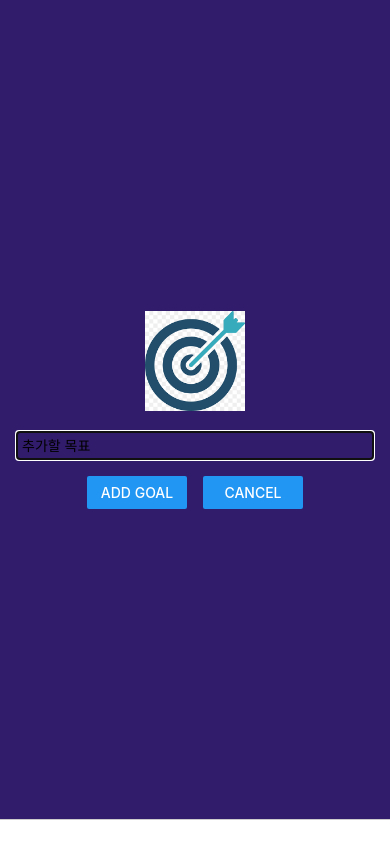
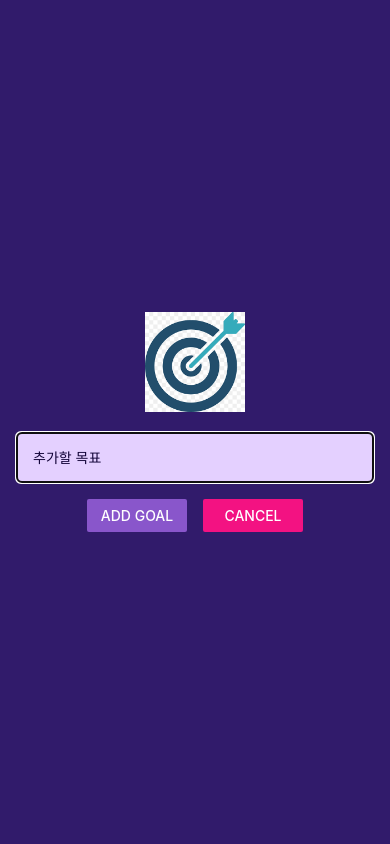
Before and after one commit to Laejun-Kim/RNCOURSE, a React Native app: screen / in a window 390 px wide. Both pictures are taken after a click on the button "ADD NEW GOAL". Built offline with nearby package versions, Linux system fonts and the light colour scheme.

Commit message:
Refactor styling and add status bar

```diff
--- a/App.jsx
+++ b/App.jsx
@@ -1,6 +1,7 @@
 import { StyleSheet, View, FlatList, Button } from "react-native";
 import GoalItem from "./components/GoalItem";
 import GoalInput from "./components/GoalInput";
+import { StatusBar } from "expo-status-bar";
 import { useState } from "react";
 
 export default function App() {
@@ -30,6 +31,8 @@
   }
 
   return (
+    <>
+      <StatusBar style="light" />
       <View style={styles.appContainer}>
         <Button
           title="Add New Goal"
@@ -59,6 +62,7 @@
           />
         </View>
       </View>
+    </>
   );
 }
 
--- a/app.json
+++ b/app.json
@@ -6,6 +6,7 @@
     "orientation": "portrait",
     "icon": "./assets/icon.png",
     "userInterfaceStyle": "light",
+    "backgroundColor": "#1e085a",
     "splash": {
       "image": "./assets/splash.png",
       "resizeMode": "contain",
--- a/components/GoalInput.jsx
+++ b/components/GoalInput.jsx
@@ -33,10 +33,10 @@
         />
         <View style={styles.buttonContainer}>
           <View style={styles.button}>
-            <Button title="Add Goal" onPress={addGoalHandler} />
+            <Button title="Add Goal" onPress={addGoalHandler} color="#8956cb" />
           </View>
           <View style={styles.button}>
-            <Button title="Cancel" onPress={onCancel} />
+            <Button title="Cancel" onPress={onCancel} color="#f31282" />
           </View>
         </View>
       </View>
@@ -51,16 +51,16 @@
     flex: 1,
     justifyContent: "center",
     alignItems: "center",
-    marginBottom: 24,
     padding: 16,
-    borderBottomWidth: 1,
-    borderBottomColor: "#cccccc",
     backgroundColor: "#311b6b",
   },
   textInput: {
-    borderColor: "#cccccc",
+    borderColor: "#e4d0ff",
+    backgroundColor: "#e4d0ff",
+    color: "#120438",
     borderWidth: 1,
-    padding: 5,
+    borderRadius: 5,
+    padding: 16,
     width: "100%",
     // marginRight: 8,
   },
```
Lines whose indentation alone changed are shown as unchanged.
